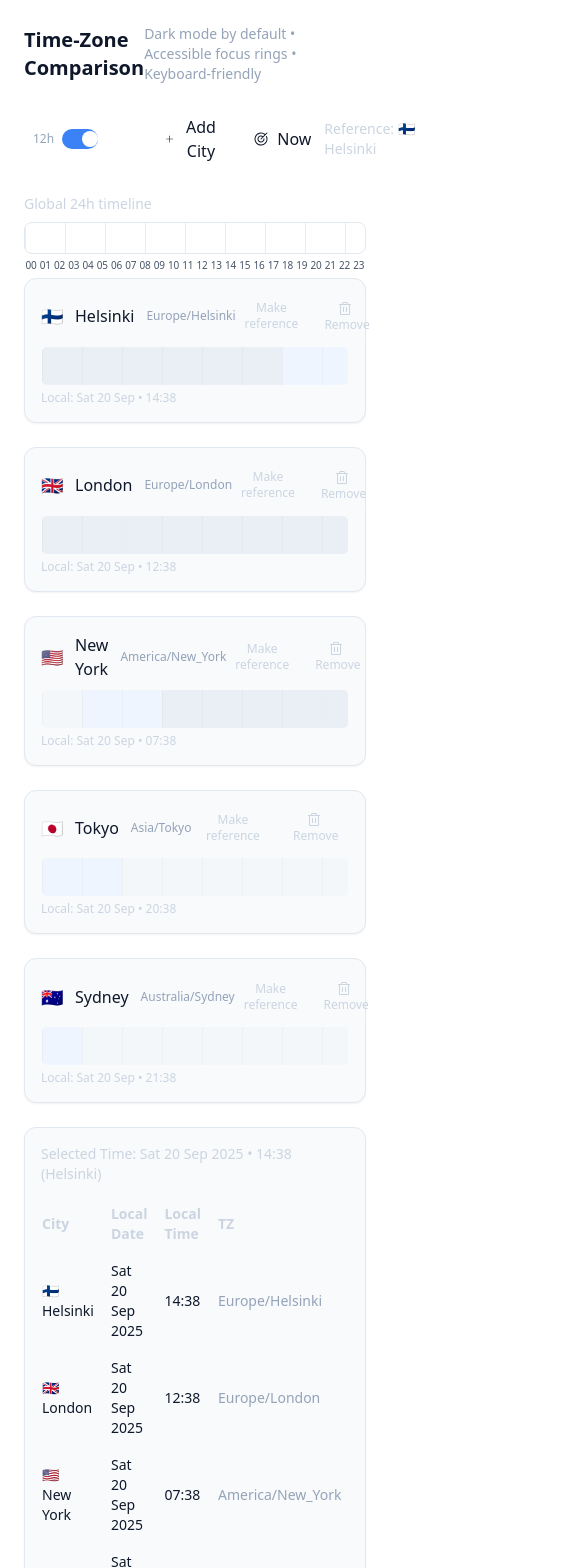
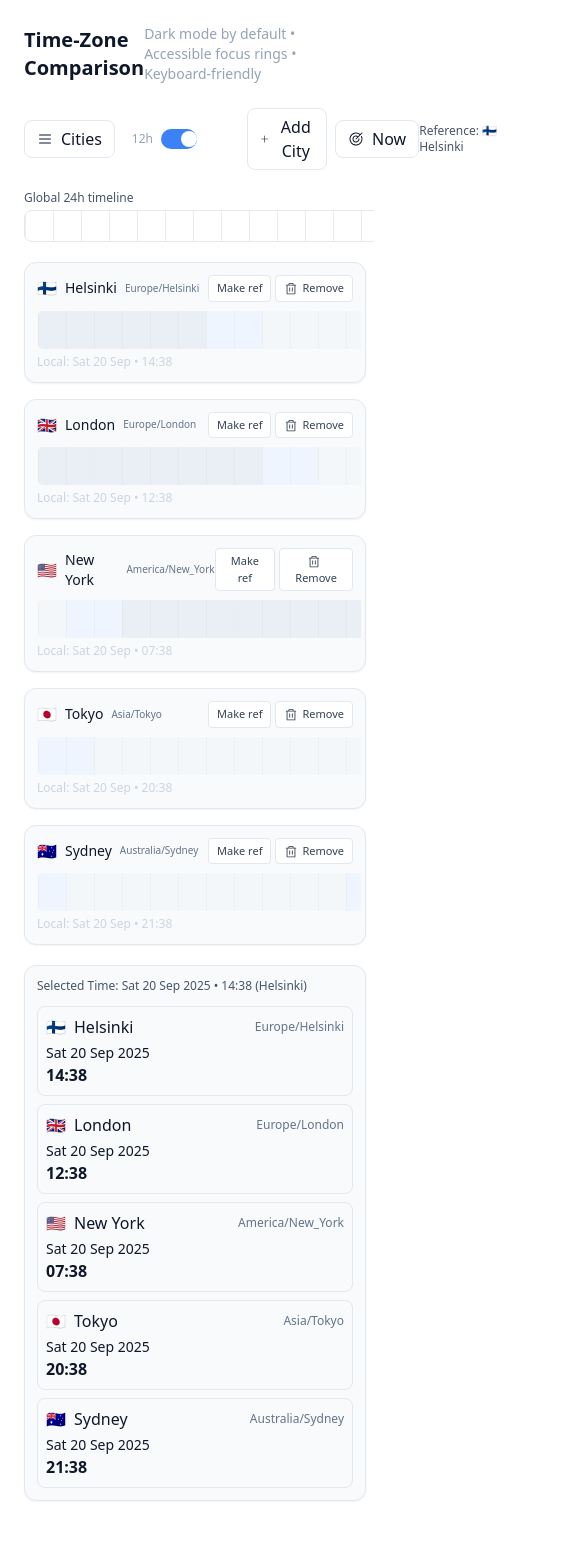
Before and after one commit to aidendmercer/Tim-Zone-Helper, a Next.js app: page / in a window 390 px wide. Shown: the top 1568 px of the page, 585 px wide, since content can reach past the window. After the commit the page ends 1525 px from the top, so only its background shows below. Built offline with nearby package versions, Linux system fonts and the light colour scheme.

Commit message:
Update Timeline.tsx

```diff
--- a/app/(components)/Timeline.tsx
+++ b/app/(components)/Timeline.tsx
@@ -9,9 +9,8 @@ import TimeScale from "./TimeScale";
 import type { City, Preferences } from "../(lib)/cities";
 import { countryCodeToFlagEmoji, hourFromClientX, roundToNearestHour } from "../(lib)/time";
 import Toggle from "./Toggle";
-import { Plus, Target, Trash } from "@phosphor-icons/react";
-
-const PX_PER_HOUR = 40; // 24 * 40 = 960px wide timelines
+import { Plus, Target, Trash, List } from "@phosphor-icons/react";
+import { useBreakpoint } from "../(lib)/useBreakpoint";
 
 type Props = {
   cities: City[];
@@ -20,36 +19,40 @@ type Props = {
   setPrefs: (p: Preferences) => void;
   referenceCity: City;
   onOpenAddCity: () => void;
+  onOpenSidebarMobile?: () => void;
 };
 
-export default function Timeline({ cities, setCities, prefs, setPrefs, referenceCity, onOpenAddCity }: Props) {
+export default function Timeline({
+  cities, setCities, prefs, setPrefs, referenceCity, onOpenAddCity, onOpenSidebarMobile
+}: Props) {
+  const bp = useBreakpoint();
   const containerRef = useRef<HTMLDivElement | null>(null);
-  const [selectedTime, setSelectedTime] = useState<DateTime>(() =>
-    DateTime.now().setZone(referenceCity.tz)
-  );
+  const [selectedTime, setSelectedTime] = useState<DateTime>(() => DateTime.now().setZone(referenceCity.tz));
   const [now, setNow] = useState<DateTime>(() => DateTime.now().setZone(referenceCity.tz));
   const [isDragging, setIsDragging] = useState(false);
 
+  // Responsive hours width
+  const PX_PER_HOUR = bp === "mobile" ? 28 : bp === "tablet" ? 36 : 44;
+  const labelStep = bp === "mobile" ? 2 : 1;
+
   // Keep "now" moving
   useEffect(() => {
-    const id = setInterval(() => {
-      setNow(DateTime.now().setZone(referenceCity.tz));
-    }, 30_000);
+    const id = setInterval(() => setNow(DateTime.now().setZone(referenceCity.tz)), 30_000);
     return () => clearInterval(id);
   }, [referenceCity.tz]);
 
-  // When reference city changes, keep the same wall-clock time in the new zone
+  // Keep wall-clock when reference changes
   useEffect(() => {
     setSelectedTime((prev) => prev.setZone(referenceCity.tz));
   }, [referenceCity.tz]);
 
-  // Start of the reference day (used as the 0..24h scale)
+  // Start of reference day
   const referenceDayStart = useMemo(
     () => now.setZone(referenceCity.tz).startOf("day"),
     [now, referenceCity.tz]
   );
 
-  // Map DateTime -> hour offsets on the 0..24 scale
+  // Position helpers
   const selectedHour = useMemo(() => {
     const diff = selectedTime.diff(referenceDayStart, "hours").hours;
     return Math.max(0, Math.min(24, diff));
@@ -60,7 +63,7 @@ export default function Timeline({ cities, setCities, prefs, setPrefs, reference
     return Math.max(0, Math.min(24, diff));
   }, [now, referenceDayStart]);
 
-  // Drag handlers for the global timeline
+  // Drag handlers
   function onPointerDown(e: React.PointerEvent) {
     setIsDragging(true);
     (e.currentTarget as HTMLElement).setPointerCapture(e.pointerId);
@@ -72,10 +75,8 @@ export default function Timeline({ cities, setCities, prefs, setPrefs, reference
   }
   function onPointerUp() {
     setIsDragging(false);
-    // Snap to nearest hour on release
     setSelectedTime((t) => roundToNearestHour(t));
   }
-
   function updateFromClientX(clientX: number) {
     const rect = containerRef.current?.getBoundingClientRect();
     if (!rect) return;
@@ -83,17 +84,28 @@ export default function Timeline({ cities, setCities, prefs, setPrefs, reference
     const t = referenceDayStart.plus({ hours: h });
     setSelectedTime(t);
   }
-
   function jumpToNow() {
     const n = DateTime.now().setZone(referenceCity.tz);
     setSelectedTime(n);
   }
 
+  const isMobile = bp === "mobile";
+
   return (
-    <div className="flex-1 min-w-0 space-y-6">
+    <div className="flex-1 min-w-0 space-y-5">
       {/* Controls */}
       <div className="flex items-center justify-between">
         <div className="flex items-center gap-2">
+          {isMobile && (
+            <button
+              onClick={onOpenSidebarMobile}
+              className="inline-flex items-center gap-2 px-3 py-1.5 rounded-lg border border-slate-200 bg-white hover:bg-slate-50 focus-ring"
+              aria-label="Open cities"
+              title="Open cities"
+            >
+              <List size={16} /> Cities
+            </button>
+          )}
           <Toggle
             checked={prefs.timeFormat === "24h"}
             onChange={(b) => setPrefs({ ...prefs, timeFormat: b ? "24h" : "12h" })}
@@ -102,21 +114,21 @@ export default function Timeline({ cities, setCities, prefs, setPrefs, reference
           />
           <button
             onClick={onOpenAddCity}
-            className="ml-2 inline-flex items-center gap-2 px-3 py-1.5 rounded-lg border border-white/10 bg-white/5 hover:bg-white/10 transition focus-ring"
+            className="ml-1 inline-flex items-center gap-2 px-3 py-1.5 rounded-lg border border-slate-200 bg-white hover:bg-slate-50 transition focus-ring"
             aria-label="Add city"
           >
             <Plus size={16} /> Add City
           </button>
           <button
             onClick={jumpToNow}
-            className="inline-flex items-center gap-2 px-3 py-1.5 rounded-lg border border-white/10 bg-white/5 hover:bg-white/10 transition focus-ring"
+            className="inline-flex items-center gap-2 px-3 py-1.5 rounded-lg border border-slate-200 bg-white hover:bg-slate-50 transition focus-ring"
             aria-label="Jump to now"
           >
             <Target size={16} /> Now
           </button>
         </div>
 
-        <div className="text-sm text-slate-300">
+        <div className="text-xs sm:text-sm text-slate-600">
           Reference:&nbsp;
           <span className="font-medium">
             {countryCodeToFlagEmoji(referenceCity.countryCode)} {referenceCity.label}
@@ -124,11 +136,13 @@ export default function Timeline({ cities, setCities, prefs, setPrefs, reference
         </div>
       </div>
 
-      {/* Global 24h scale with draggable marker */}
-      <div className="space-y-2">
-        <div className="text-sm text-slate-300">Global 24h timeline</div>
+      {/* Global scale (horizontally scrollable on narrow screens) */}
+      <div className="space-y-1">
+        <div className="text-xs sm:text-sm text-slate-600">Global 24h timeline</div>
+        <div className="relative -mx-2 sm:mx-0 overflow-x-auto">
           <div
-          className="relative select-none"
+            className="relative select-none min-w-[calc(24*var(--pxh,40px))] px-2 sm:px-0"
+            style={{ ["--pxh" as any]: `${PX_PER_HOUR}px` }}
             onPointerDown={onPointerDown}
             onPointerMove={onPointerMove}
             onPointerUp={onPointerUp}
@@ -140,46 +154,45 @@ export default function Timeline({ cities, setCities, prefs, setPrefs, reference
             aria-label="Selected hour marker"
             tabIndex={0}
           >
-          <TimeScale pxPerHour={PX_PER_HOUR} timeFormat={prefs.timeFormat} />
+            <TimeScale pxPerHour={PX_PER_HOUR} timeFormat={prefs.timeFormat} labelStep={labelStep} />
             <Marker hour={selectedHour} pxPerHour={PX_PER_HOUR} />
             <NowIndicator hour={nowHour} pxPerHour={PX_PER_HOUR} />
           </div>
         </div>
+      </div>
 
       {/* City rows */}
-      <div className="space-y-6">
+      <div className="space-y-4">
         {cities.map((c) => (
-          <div key={c.id} className="panel p-4">
+          <div key={c.id} className="panel p-3 sm:p-4">
             <div className="flex items-center justify-between mb-2">
-              <div className="flex items-center gap-3">
-                <div className="text-lg leading-none">{countryCodeToFlagEmoji(c.countryCode)}</div>
-                <div className="font-medium">{c.label}</div>
-                <div className="text-xs text-slate-400">{c.tz}</div>
+              <div className="flex items-center gap-2 sm:gap-3">
+                <div className="text-base sm:text-lg leading-none">{countryCodeToFlagEmoji(c.countryCode)}</div>
+                <div className="font-medium text-sm sm:text-base">{c.label}</div>
+                <div className="text-[10px] sm:text-xs text-slate-500">{c.tz}</div>
               </div>
-              <div className="flex items-center gap-2">
+              <div className="flex items-center gap-1 sm:gap-2">
                 <button
-                  className="text-xs text-slate-300 hover:text-white focus-ring px-2 py-1 rounded border border-white/10 bg-white/5"
+                  className="text-[11px] sm:text-xs text-slate-700 hover:text-black focus-ring px-2 py-1 rounded border border-slate-200 bg-white"
                   onClick={() => setPrefs({ ...prefs, referenceCityId: c.id })}
                   disabled={c.id === referenceCity.id}
                   title={c.id === referenceCity.id ? "Reference city" : "Make reference"}
                 >
-                  Make reference
+                  Make ref
                 </button>
                 <button
-                  className="text-xs text-slate-300 hover:text-white focus-ring px-2 py-1 rounded border border-white/10 bg-white/5"
-                  onClick={() => {
-                    if (confirm(`Remove ${c.label}?`)) {
-                      setCities(cities.filter((x) => x.id !== c.id));
-                    }
-                  }}
+                  className="text-[11px] sm:text-xs text-slate-700 hover:text-black focus-ring px-2 py-1 rounded border border-slate-200 bg-white"
+                  onClick={() => setCities(cities.filter((x) => x.id !== c.id))}
                   title="Remove city"
                 >
-                  <Trash size={16} className="inline-block mr-1" />
+                  <Trash size={14} className="inline-block mr-1" />
                   Remove
                 </button>
               </div>
             </div>
 
+            <div className="relative -mx-2 sm:mx-0 overflow-x-auto">
+              <div className="min-w-[calc(24*var(--pxh,40px))] px-2 sm:px-0" style={{ ["--pxh" as any]: `${PX_PER_HOUR}px` }}>
                 <CityRow
                   city={c}
                   referenceDayStart={referenceDayStart}
@@ -188,22 +201,49 @@ export default function Timeline({ cities, setCities, prefs, setPrefs, reference
                   pxPerHour={PX_PER_HOUR}
                 />
               </div>
+            </div>
+          </div>
         ))}
       </div>
 
-      {/* Selected time table */}
-      <div className="panel p-4">
-        <div className="mb-3 text-sm text-slate-300">
+      {/* Selected time view: cards on mobile, table on larger screens */}
+      <div className="panel p-3 sm:p-4">
+        <div className="mb-3 text-xs sm:text-sm text-slate-600">
           Selected Time:{" "}
           <span className="font-medium">
             {selectedTime.toFormat(prefs.timeFormat === "12h" ? "EEE d LLL yyyy • h:mm a" : "EEE d LLL yyyy • HH:mm")}{" "}
             ({referenceCity.label})
           </span>
         </div>
+
+        {/* Mobile cards */}
+        {isMobile ? (
+          <div className="space-y-2">
+            {cities.map((c) => {
+              const local = selectedTime.setZone(c.tz);
+              return (
+                <div key={c.id} className="border border-slate-200 rounded-lg p-2">
+                  <div className="flex items-center justify-between">
+                    <div className="font-medium">
+                      <span className="mr-2">{countryCodeToFlagEmoji(c.countryCode)}</span>
+                      {c.label}
+                    </div>
+                    <div className="text-xs text-slate-500">{c.tz}</div>
+                  </div>
+                  <div className="mt-1 text-sm">{local.toFormat("EEE d LLL yyyy")}</div>
+                  <div className="text-base font-semibold">
+                    {local.toFormat(prefs.timeFormat === "12h" ? "h:mm a" : "HH:mm")}
+                  </div>
+                </div>
+              );
+            })}
+          </div>
+        ) : (
+          // Desktop table
           <div className="overflow-x-auto">
             <table className="w-full text-sm">
               <thead>
-              <tr className="text-left text-slate-300 border-b border-white/10">
+                <tr className="text-left text-slate-600 border-b border-slate-200">
                   <th className="py-2 pr-4">City</th>
                   <th className="py-2 pr-4">Local Date</th>
                   <th className="py-2 pr-4">Local Time</th>
@@ -214,7 +254,7 @@ export default function Timeline({ cities, setCities, prefs, setPrefs, reference
                 {cities.map((c) => {
                   const local = selectedTime.setZone(c.tz);
                   return (
-                  <tr key={c.id} className="border-b border-white/5">
+                    <tr key={c.id} className="border-b border-slate-100">
                       <td className="py-2 pr-4">
                         <span className="mr-2">{countryCodeToFlagEmoji(c.countryCode)}</span>
                         {c.label}
@@ -223,18 +263,14 @@ export default function Timeline({ cities, setCities, prefs, setPrefs, reference
                       <td className="py-2 pr-4">
                         {local.toFormat(prefs.timeFormat === "12h" ? "h:mm a" : "HH:mm")}
                       </td>
-                    <td className="py-2 pr-4 text-slate-400">{c.tz}</td>
+                      <td className="py-2 pr-4 text-slate-500">{c.tz}</td>
                     </tr>
                   );
                 })}
               </tbody>
             </table>
           </div>
-      </div>
-
-      {/* Footer tip */}
-      <div className="text-xs text-slate-500">
-        Tip: drag anywhere on the global timeline; release to snap to the nearest hour.
+        )}
       </div>
     </div>
   );
```
Lines whose indentation alone changed are shown as unchanged.
